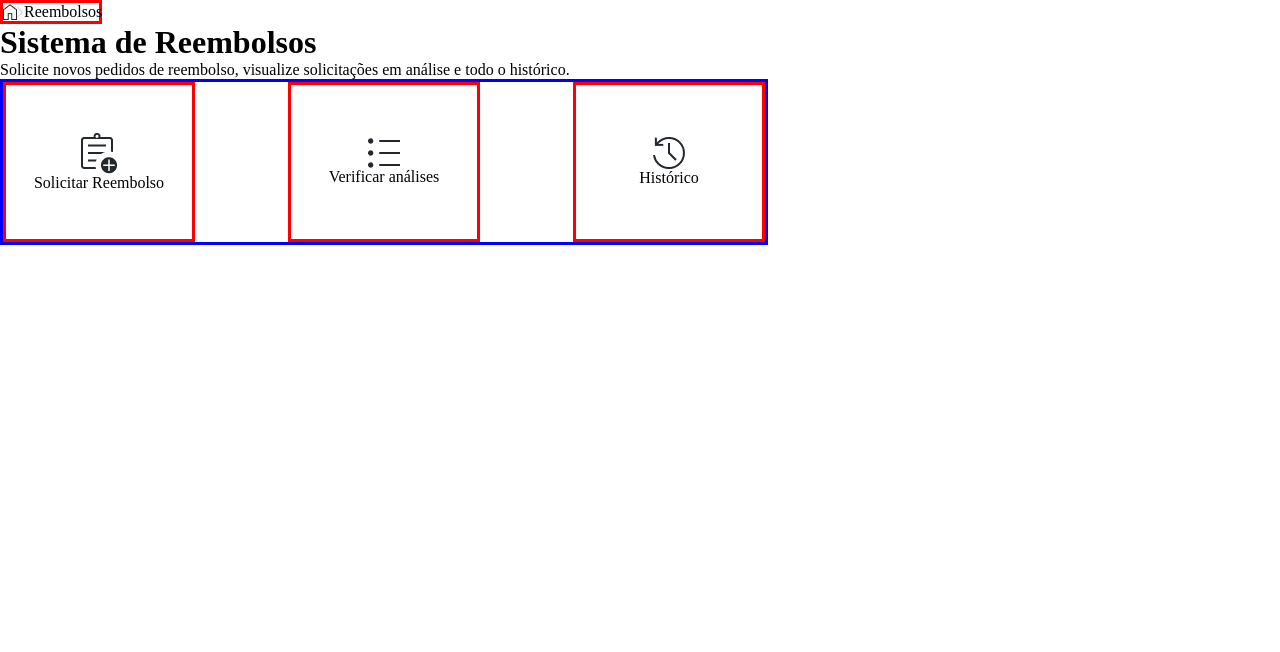
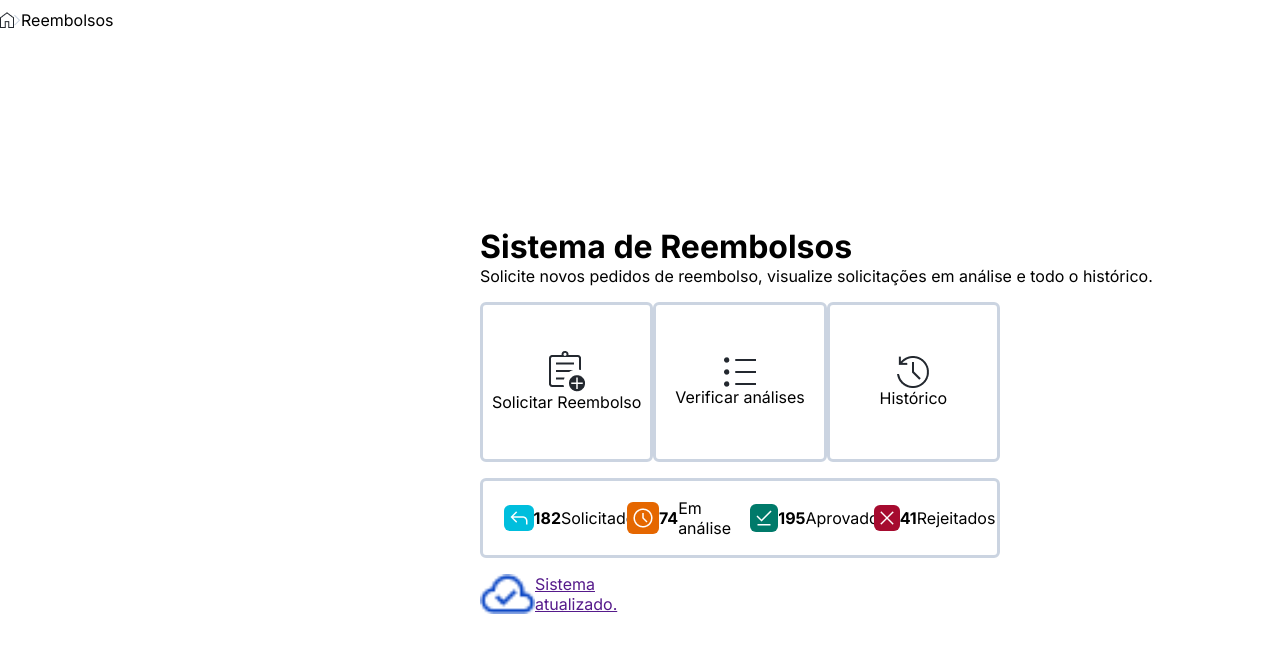
Before and after one commit to karynnemoreira/sispar-t2, a React (Vite) app: page /reembolsos in a window 1280 px wide. Shown: the top 652 px of the page. Built offline with nearby package versions, Linux system fonts and the light colour scheme.

Commit message:
Finalização da tela de reembolsos

```diff
--- a/src/components/login/Login.jsx
+++ b/src/components/login/Login.jsx
@@ -12,7 +12,7 @@ const irParaReembolsos = () => {
 }
 
   return (
-    <main>
+    <main className={styles.mainLogin}>
       <section className={styles.containerFoto}>
         {/* <img src={Capa} alt="Foto de um navio cargueiro" /> */}
       </section>
--- a/src/components/login/Login.module.scss
+++ b/src/components/login/Login.module.scss
@@ -1,4 +1,4 @@
-main {
+.mainLogin {
   display: flex;
 }
 
--- a/src/components/reembolsos/Reembolsos.jsx
+++ b/src/components/reembolsos/Reembolsos.jsx
@@ -18,7 +18,7 @@ function Rembolsos() {
         <p>Reembolsos</p>
       </header>
 
-      <main>
+      <main className={styles.mainReembolsos}>
         <h1>Sistema de Reembolsos</h1>
         <p>
           Solicite novos pedidos de reembolso, visualize solicitações em análise
@@ -26,7 +26,6 @@ function Rembolsos() {
         </p>
 
         <section className={styles.containerCards}>
-
           <article className={styles.card}>
             <img src={SolicitarReembolso} alt="" />
             <p>Solicitar Reembolso</p>
@@ -41,13 +40,46 @@ function Rembolsos() {
             <img src={SolicitarHistorico} alt="" />
             <p>Histórico</p>
           </article>
-
-
-
-
         </section>
 
+        <section className={styles.containerDados}>
+          <div>
+            <img
+              className={styles.imgSolicitados}
+              src={NumeroSolicitados}
+              alt=""
+            />
+            <h4>182</h4>
+            <p>Solicitados</p>
+          </div>
 
+          <div>
+            <img className={styles.imgAnalise} src={NumeroAnalises} alt="" />
+            <h4>74</h4>
+            <p>Em análise</p>
+          </div>
+
+          <div>
+            <img className={styles.imgAprovados} src={NumeroAprovados} alt="" />
+            <h4>195</h4>
+            <p>Aprovados</p>
+          </div>
+
+          <div>
+            <img
+              className={styles.imgRejeitados}
+              src={NumeroRejeitados}
+              alt=""
+            />
+            <h4>41</h4>
+            <p>Rejeitados</p>
+          </div>
+        </section>
+
+        <section className={styles.containerSistema}>
+          <img src={Sistema} alt="" />
+          <a href="">Sistema atualizado.</a>
+        </section>
       </main>
     </div>
   );
--- a/src/components/reembolsos/Reembolsos.module.scss
+++ b/src/components/reembolsos/Reembolsos.module.scss
@@ -1,34 +1,96 @@
-header{
+header {
   display: flex;
   justify-content: space-between;
   align-items: center;
-    border: solid red;
+  //border: solid red;
   width: 8vw;
-    p{
-        font-size: 1rem;;
+  height: 5vh;
+  p {
+    font-size: 1rem;
   }
 }
 
-main{
+.mainReembolsos {
+  height: 95vh;
   display: flex;
   flex-direction: column;
+  justify-content: center;
+  padding-left: 30rem;
+  h1{
+    font-size: 2rem;
+    font-weight: 700;
+  }
 }
 
-
-.containerCards{
-    border: solid blue;
+.containerCards {
+  //border: solid blue;
   display: flex;
   justify-content: space-between;
-    width: 60%;
+  width: 65%;
 }
 
-
-.card{
+.card {
   width: 15vw;
   height: 20vh;
-    border: solid red;
   display: flex;
   flex-direction: column;
   justify-content: center;
   align-items: center;
+  border: solid #CBD4E1;
+  border-radius: 6px;
+margin-top: 1rem;
 }
+
+.containerDados {
+    border: solid #CBD4E1;
+    width: 65%;
+  height: 10vh;
+  display: flex;
+  justify-content: space-evenly;
+  align-items: center;
+border-radius: 6px;
+margin-top: 1rem;
+
+
+  div {
+    display: flex;
+    align-items: center;
+    justify-content: space-evenly;
+    width: 20%;
+    height: 5vh;
+    //border: solid ;
+  }
+}
+
+.imgSolicitados {
+  background-color: #00bedd;
+  padding: 6px;
+  border-radius: 6px;
+}
+
+.imgAnalise {
+  background-color: #e56700;
+  padding: 6px;
+  border-radius: 6px;
+}
+
+.imgAprovados {
+  background-color: #007a6a;
+  padding: 6px;
+  border-radius: 6px;
+}
+
+.imgRejeitados {
+  background-color: #a60b2f;
+  padding: 6px;
+  border-radius: 6px;
+}
+
+.containerSistema {
+ // border: solid green;
+  width: 12%;
+  display: flex;
+  justify-content: space-between;
+  margin-top: 1rem;
+
+}
--- a/src/global.scss
+++ b/src/global.scss
@@ -1,5 +1,7 @@
+@import url('https://fonts.googleapis.com/css2?family=Inter:ital,opsz,wght@0,14..32,100..900;1,14..32,100..900&display=swap');
 *{
     margin:0;
     padding: 0;
     box-sizing: border-box;
+    font-family: "Inter", serif;
 }
```
Lines whose indentation alone changed are shown as unchanged.
